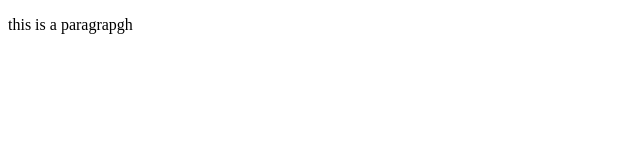
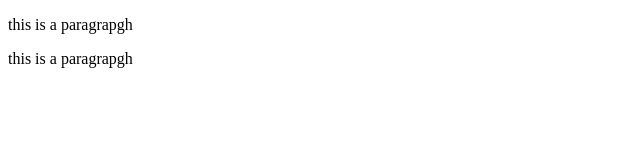
Before and after one commit to Gowtham-beep/git-example-project, a plain HTML site: page index.html in a window 1280 px wide. Shown: the whole page, without its empty margins (0-640 px from the left). Drawn offline with Linux system fonts and the light colour scheme.

Commit message:
added sec para to index.Added new page

```diff
--- a/index.html
+++ b/index.html
@@ -8,5 +8,6 @@
 </head>
 <body>
     <p>this is a paragrapgh</p>
+    <p>this is a paragrapgh</p>
 </body>
 </html>
```
Also changed, not shown: page2.html (added).
